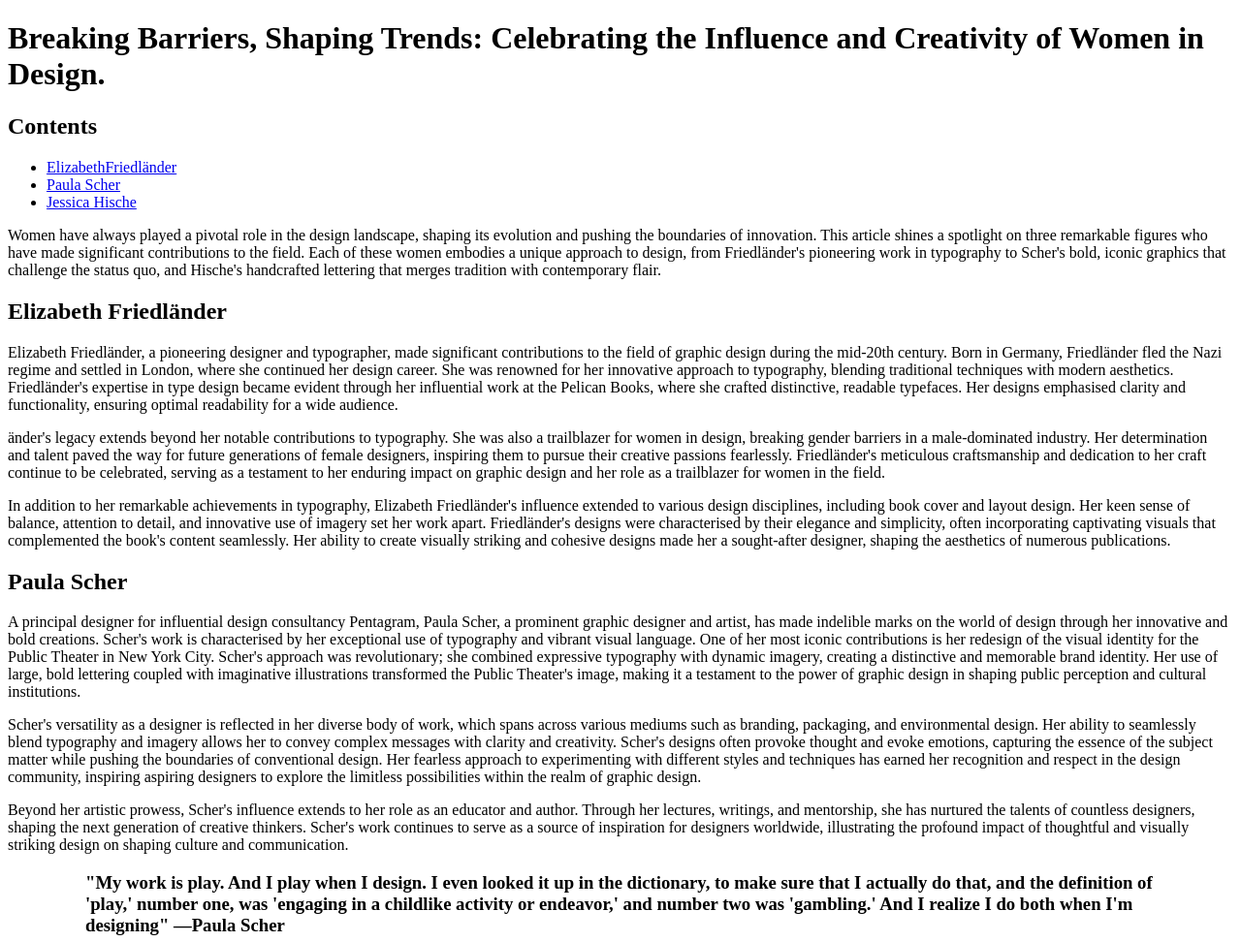
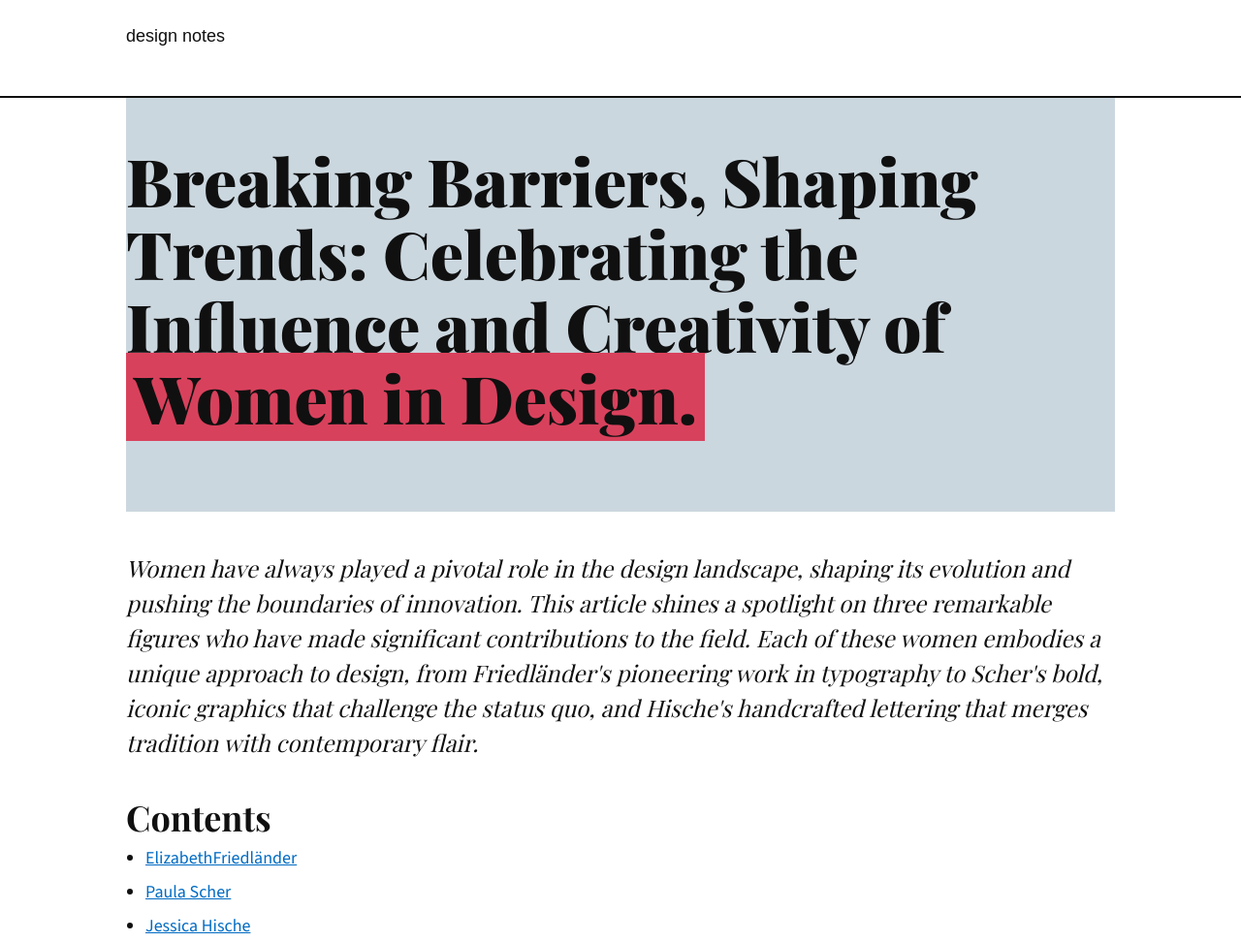
Before and after one commit to KAP-101/Women-in-design, a plain HTML site: page test.html in a window 1280 px wide. Shown: the top 972 px of the page at 97% size. Drawn offline with nearby package versions, Linux system fonts and the light colour scheme; a web font is replaced by a local one.

Commit message:
Added CSS and typography

```diff
--- /dev/null
+++ b/CSS/women.CSS
@@ -0,0 +1,150 @@
+
+/* import fonts from google fonts playfair */
+
+/* source serif */
+@import url('https://fonts.googleapis.com/css2?family=Playfair+Display:ital,wght@0,400..900;1,400..900&family=Source+Sans+3:ital,wght@0,200..900;1,200..900&family=Source+Serif+4:ital,opsz,wght@0,8..60,200..900;1,8..60,200..900&display=swap');
+
+/* css reset */
+* {
+Padding : 0;
+margin: 0;
+font-size: 100%;
+line-height: 1em;
+}
+
+/*default systems for whole page*/
+body {
+    color:#101010;
+    border-color: #101010;
+    background-color: #ffffff;
+
+}
+
+/* content container to centre content */
+.container {
+max-width: 1020px;
+margin: 0 auto 0 auto;
+
+}
+
+/* Default styling for headings */
+h1,h2,h3,h4,h5,h6 {
+    font-family: "Playfair Display", Georgia, 'Times New Roman', Times, Serif;
+    line-height: 1.1;
+    font-weight: 700;
+}
+/* specific styles */
+h1 {
+    font-size: 4.25rem;
+    margin-bottom: 2rem;
+    font-weight: 900;
+}
+h2 {
+font-size: 2.25rem;
+margin-bottom: 0.5rem;
+}
+h3{
+font-size: 2rem;
+margin-bottom: 0.5rem;
+}
+
+h4 {
+font-size: 1.75rem;
+margin-bottom: 0.5rem;
+}
+
+/* Paragraphs */
+
+p {
+    font-family: "Sourse sans 3", Arial, Helvetica, sans-serif;
+    font-weight: 400;
+    line-height: 1.5;
+    font-size: 1.125rem;
+    margin-bottom: 1.5rem;
+    font-style: normal;
+}
+/*paragraph large */
+p.large {
+    font-family: "Playfair Display", Georgia, 'Times New Roman', Times,
+    serif;
+    font-weight: 400;
+    font-style: italic;
+    line-height: 1.5;
+    font-size: 1.5rem;
+    margin-bottom: 2.5rem;
+    }
+    ul {
+        list-style: disc outside;
+        margin-bottom: 1.5rem;
+        margin-left: 1.25rem;
+        }
+        ul li {
+        font-family: "Source Sans 3", Arial, Helvetica, sans-serif;
+        font-weight: 400;
+        line-height: 1.5;
+        font-size: 1.125rem;
+        margin-bottom: .5rem;
+        }
+        /* hyperlinks */
+a {
+    font-family:inherit;
+    font-size:inherit;
+    line-height: inherit;
+    color: #006bc3;
+    }
+    a:hover {
+        color:#00447B;
+        }
+        a:visited {
+        color:#6935d2;
+        }
+/* images*/
+img {
+    max-width: 1020px;
+    width:100%;
+    height:auto;
+    border:1px solid #101010;
+    margin-bottom: 2rem;
+    }
+    /*blockquote*/
+figure.quote {
+    border-left: 8px solid #D8415C;
+    padding:1.5rem 0 1.5rem 2rem;
+    margin-bottom: 2rem;
+    }
+    figure.quote p{
+        margin-bottom:0;
+        }
+        figure.quote blockquote {
+        margin-bottom:.5rem;
+        }
+        figure.quote figcaption p{
+        font-weight:700;
+        }
+        footer {
+            padding: 1.5rem 0 1.5rem 0;
+            margin-top:2rem;
+            border-top:1px solid #101010;
+            }
+            main{
+                margin-bottom: 2.5rem;
+            }
+            header{
+                border-bottom:2px solid #101010;
+                padding:1.5rem 0;
+                }
+                header p.logo{
+                font-weight: 700;
+                margin-bottom:0;
+                font-size:1.75rem;
+                line-height: 1.1;
+                }
+                .colour-block{
+                    padding:3rem 0 3rem 0;
+                    background-color:#CBD7DF;
+                    margin-bottom:2.5rem;
+                    }
+                    .highlight {
+                        background-color: #D8415C;
+                        padding:0 0.5rem;
+                    }
--- a/test.html
+++ b/test.html
@@ -5,18 +5,27 @@
     <meta name="viewport" content="width=device-width, initial-scale=1.0">
    <meta name="description" contents="This is a page about learning HTML"/>
     <title>UXD101 INTRODUCTION TO HTML</html></title>
+    <link href="/CSS/women.CSS" rel="stylesheet" type="text/CSS">
 </head>
+
+<header>
+    <div class="container">
+    <p class=“logo”>design notes</p>
+    </div>
+    </header>
+
 <body>
-   <H1>Breaking Barriers, Shaping Trends: Celebrating the Influence and Creativity of Women in Design.</H1>
+    <main>
+    <div class="container" >
 
-   <h2>Contents</h2>
-   <ul>
-   <li><a href="#Elizabeth">ElizabethFriedländer</a></li>
-   <li><a href="#Paula">Paula Scher</a></li>
-   <li><a href="#Jessica">Jessica Hische</a></li>
+   <div class="colour-block">
+        <H1>
+Breaking Barriers, Shaping Trends: Celebrating the Influence and Creativity of <span class="highlight">Women in Design.</span></H1> </div>
+</div>
+    <div class="container">
 
 </ul>
-   <p>Women have always played a pivotal role in the design
+   <p class="large">Women have always played a pivotal role in the design
     landscape, shaping its evolution and pushing the boundaries
     of innovation. This article shines a spotlight on three remarkable
     figures who have made significant contributions to the field. Each of
@@ -24,6 +33,12 @@
     pioneering work in typography to Scher's bold, iconic graphics that
     challenge the status quo, and Hische's handcrafted lettering that
     merges tradition with contemporary flair.</p>
+    <h2>Contents</h2>
+   <ul>
+   <li><a href="#Elizabeth">ElizabethFriedländer</a></li>
+   <li><a href="#Paula">Paula Scher</a></li>
+   <li><a href="#Jessica">Jessica Hische</a></li>
+
     <H2 id="Elizabeth" >Elizabeth Friedländer</H2>
     <p>Elizabeth Friedländer, a pioneering designer and typographer,
         made significant contributions to the field of graphic design during
@@ -59,6 +74,8 @@
       brand identity. Her use of large, bold lettering coupled with imaginative illustrations transformed the Public Theater's image, making
       it a testament to the power of graphic design in shaping public perception and cultural institutions.</p>
 
+     <img src="Images/scher-publicTheater.webp" alt="Public Theater logo">
+
 <p>Scher's versatility as a designer is reflected in her diverse
     body of work, which spans across various mediums such as branding,
      packaging, and environmental design. Her ability to seamlessly blend typography and
@@ -72,7 +89,8 @@
     she has nurtured the talents of countless designers, shaping the next generation of creative thinkers. Scher's work
     continues to serve as a source of inspiration for designers worldwide, illustrating the profound impact of
      thoughtful and visually striking design on shaping culture and communication.</p>
-<figure>
+
+<figure class="quote">
     <blockquote>
        <H3><p>"My work is play. And I play when I design. I even looked it up in the dictionary,
         to make sure that I actually do that, and the definition of 'play,' number one, was
@@ -90,6 +108,8 @@
         spans various mediums, from book covers and editorial designs to branding and advertising, demonstrating her versatility and skill in transforming
          words into captivating visual art.</p>
 
+         <img src="Images/Typography.webp"alt="Hische Drop Caps">
+
     One of Hische's notable achievements is her expertise in the art of drop caps, where she reimagines and elevates the first letter of a text with intricate and ornate designs. Her mastery of typography shines through in these elaborate drop caps, which not only enhance the readability of the text but also serve as exquisite decorative elements, adding a touch of elegance and sophistication to the overall design. Hische's ability to infuse personality and emotion into her letterforms sets her apart, making her a sought-after designer for projects that require a unique and artistic approach to typography.
 
 <p>Hische is dedicated to sharing her knowledge and passion for design with the world. Through her online presence,
@@ -99,7 +119,7 @@
        work.</p>
 <H2>Further reading</H2>
 <ul>
-<p>
+
 <li><a href="https://www.itsnicethat.com/features/elizabethfriedlander-graphicdesign-internationalwomensday-080318">Elizabeth Friedlander: one of the first women to design a typeface</a></li> <br>
 
 <li><a href=https://www.itsnicethat.com/features/paula-scher-graphic-design-151117>One Step Ahead: we meet Paula Scher, the trailblazing Pentagram Partner</a></li> <br>
@@ -110,10 +130,15 @@
 <li><a href=https://jessicahische.is/awesome>Jessica Hische, the portfolio and random thoughts of a crazy cat lady.</a></li><br>
 
 <li><a href=https://creativecloud.adobe.com/discover/article/q-and-a-artist-jessica-hische>Adobe Q&A: Artist Jessica Hische </a></li><br>
-
-<i>The content on this page is developed using ChatGPT, content has been edited and is licensed under a Creative </li><br>
+</ul>
+</div>
+</main>
+<footer>
+    <div class="container">
+    <p> <i>The content on this page is developed using ChatGPT, content has been edited and is licensed under a Creative
 Commons Attribution-ShareAlike License, meaning you’re allowed to copy, distribute and transmit the work as long as
-     it is attributed to the original authors.</p></i>
-    </p> </ul>
+     it is attributed to the original authors.</i></p>
+</div>
+</footer>
      </body>
 </html>
```
Also changed, not shown: Images/Typography.webp (added), Images/scher-publicTheater.webp (added), 3 other files.
